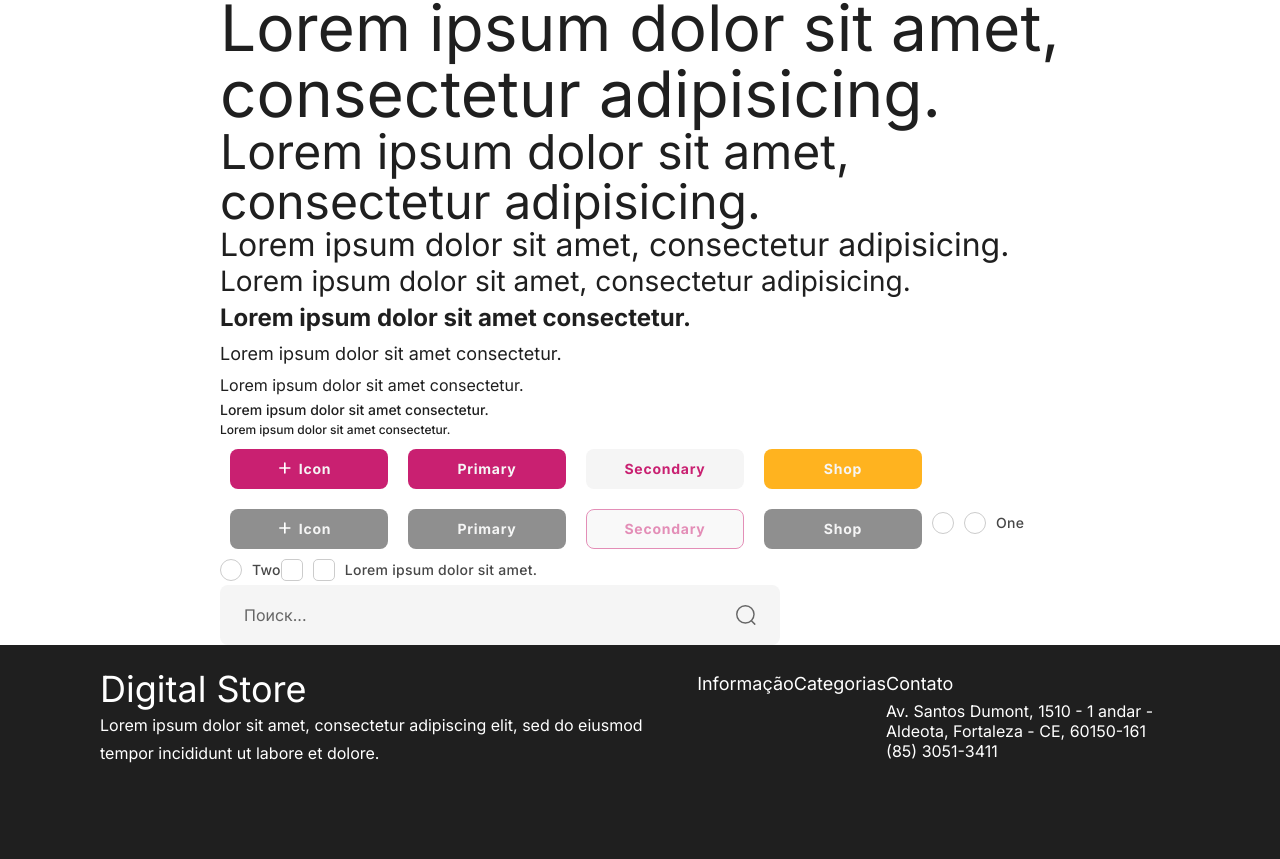
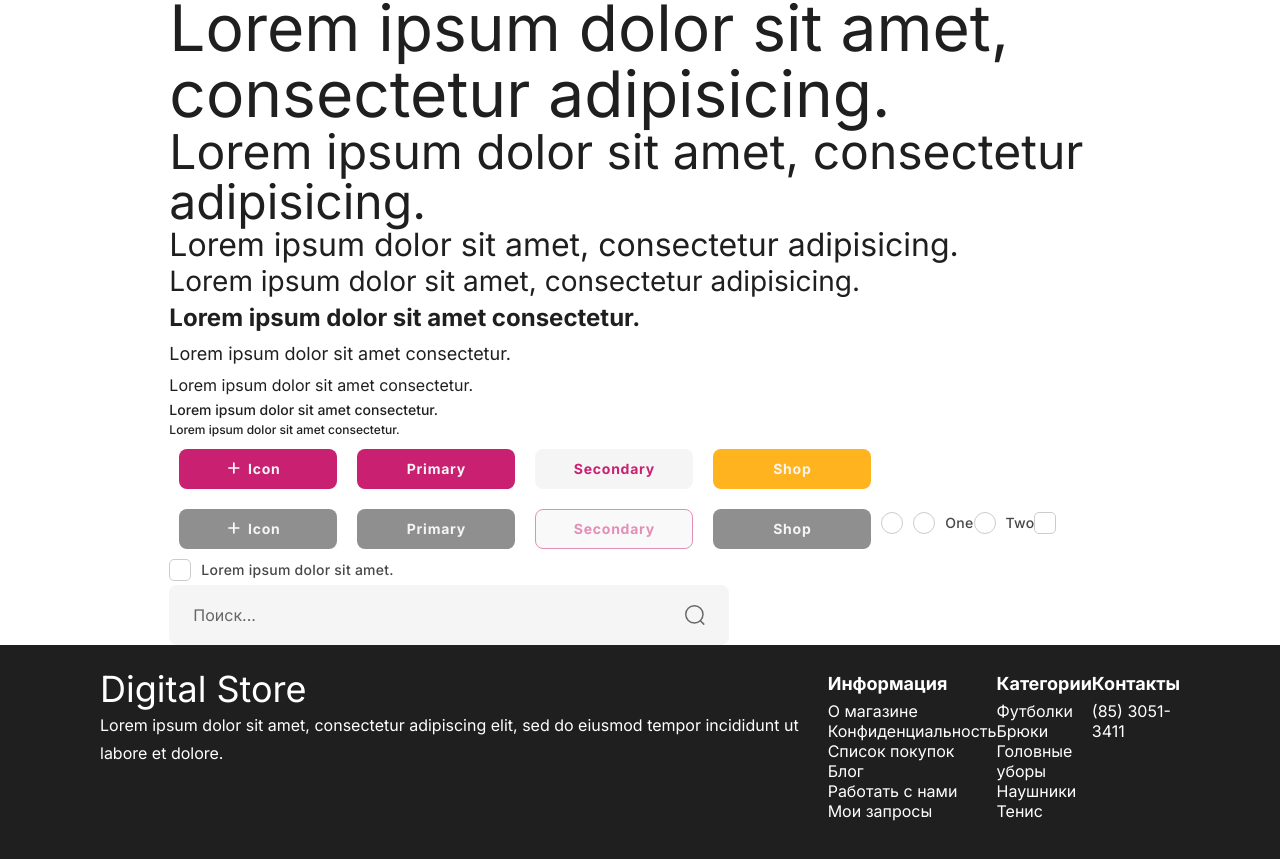
Before and after one commit to vilavren/shoes-store, a React (Create React App) app: page / in a window 1280 px wide. Shown: the part 189-1048 px from the top of the page. Built offline with nearby package versions, Linux system fonts and the light colour scheme.

Commit message:
edited: footer

```diff
--- a/src/layout/Footer/Footer.module.css
+++ b/src/layout/Footer/Footer.module.css
@@ -6,7 +6,7 @@
 }
 
 .footerContainer {
-  max-width: 1440px;
+  max-width: 1200px;
   margin: 0 auto;
 }
 
@@ -22,3 +22,13 @@
 .columnLogo {
   font-size: 36px;
 }
+
+.footer a {
+  color: var(--white);
+}
+
+.footer a:hover {
+  color: var(--primary);
+  text-decoration: underline;
+  transition: 0.2s;
+}
--- a/src/layout/Footer/Footer.tsx
+++ b/src/layout/Footer/Footer.tsx
@@ -19,27 +19,72 @@ export const Footer = ({ className, ...props }: FooterProps): JSX.Element => {
             </P>
           </div>
           <div className={styles.footerColumn}>
-            <P size="m" className={styles.columnTitle}>
-              Informação
-            </P>
-            <ul></ul>
-          </div>
-          <div className={styles.footerColumn}>
-            <P size="m" className={styles.columnTitle}>
-              Categorias
-            </P>
-            <ul></ul>
-          </div>
-          <div className={styles.footerColumn}>
-            <P size="m" className={styles.columnTitle}>
-              Contato
+            <P bold={true} size="m" className={styles.columnTitle}>
+              Информация
             </P>
             <ul>
               <li>
-                Av. Santos Dumont, 1510 - 1 andar - Aldeota, Fortaleza - CE,
-                60150-161
+                <a href="#">О магазине</a>
               </li>
-              <li>(85) 3051-3411</li>
+              <li>
+                <a href="#">Конфиденциальность</a>
+              </li>
+              <li>
+                <a href="#">Список покупок</a>
+              </li>
+              <li>
+                <a href="#">Блог</a>
+              </li>
+              <li>
+                <a href="#">Работать с нами</a>
+              </li>
+              <li>
+                <a href="#">Мои запросы</a>
+              </li>
+            </ul>
+          </div>
+          <div className={styles.footerColumn}>
+            <P bold={true} size="m" className={styles.columnTitle}>
+              Категории
+            </P>
+            <ul>
+              <li>
+                <a href="#">Футболки</a>
+              </li>
+              <li>
+                <a href="#">Брюки</a>
+              </li>
+              <li>
+                <a href="#">Головные уборы</a>
+              </li>
+              <li>
+                <a href="#">Наушники</a>
+              </li>
+              <li>
+                <a href="#">Тенис</a>
+              </li>
+            </ul>
+          </div>
+          <div className={styles.footerColumn}>
+            <P bold={true} size="m" className={styles.columnTitle}>
+              Контакты
+            </P>
+            <ul>
+              <li>
+                <a href="#"></a>
+              </li>
+              <li>
+                <a href="#"></a>
+              </li>
+              <li>
+                <a href="#"></a>
+              </li>
+              <li>
+                <a href="#"></a>
+              </li>
+              <li>
+                <a href="tel:(85)3051-3411">(85) 3051-3411</a>
+              </li>
             </ul>
           </div>
         </div>
```
